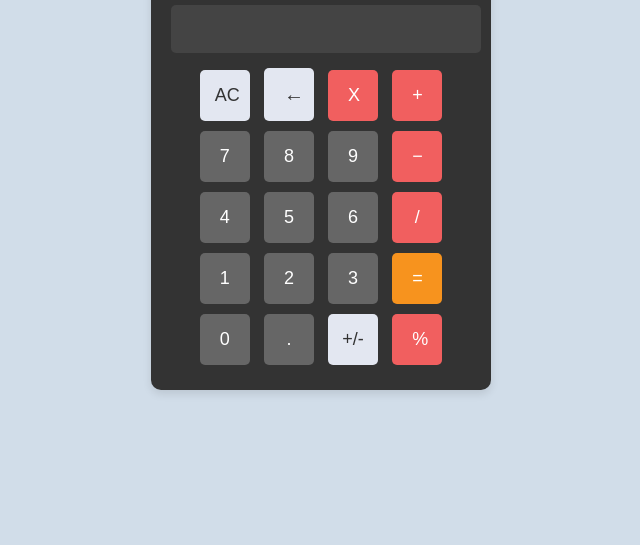
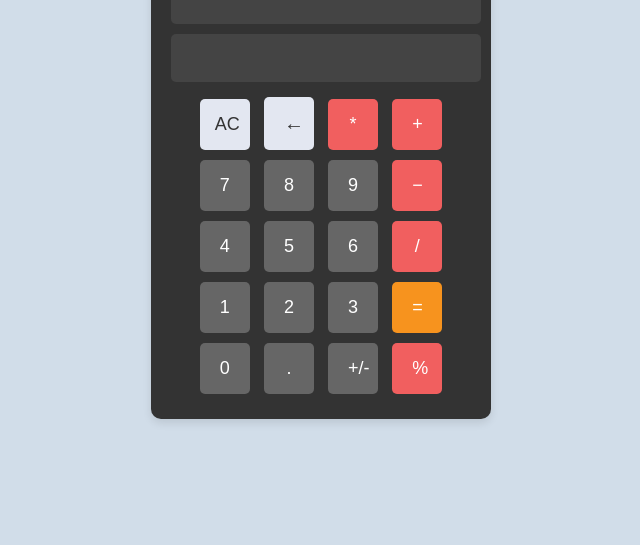
Before and after one commit to Shaha-Faizan/calculator, a plain HTML site: page index.html in a window 1280 px wide. Shown: the part 255-800 px from the top of the page, without its empty margins (319-959 px from the left). Drawn offline with Linux system fonts and the light colour scheme.

Commit message:
Update index.html

```diff
--- a/index.html
+++ b/index.html
@@ -10,33 +10,30 @@
 
     <div class="calculator">
       <h1>Calculator</h1>
-       <input id="display" class="input" type="text" readonly>
+       <input id="expression" class="input" type="text" readonly>
+       <input id="result" class="input" type="text" readonly>
        <div class="keys">
-            <button class="button  clear">AC</button>
+            <button class="button clear">AC</button>
             <button class="button cut">←</button>
-
-            <button class="button operator">X</button>
-           <button class="button operator">+</button>
-
-
+            <button class="button multi operator">*</button>
+            <button class="button operator">+</button>
             <button class="button">7</button>
             <button class="button">8</button>
             <button class="button">9</button>
-             <button class="button operator">−</button>
+            <button class="button operator">−</button>
             <button class="button">4</button>
             <button class="button">5</button>
             <button class="button">6</button>
-        <button class="button operator">/</button>
-
+            <button class="button operator">/</button>
             <button class="button">1</button>
             <button class="button">2</button>
             <button class="button">3</button>
             <button class="button equal">=</button>
             <button class="button">0</button>
-          <button class="button">.</button>
-          <button class="button sign-change">+/-</button>
-           <button class="button operator percent">%</button>
+            <button class="button">.</button>
 
+            <button class="button sign">+/-</button>
+            <button class="button operator">%</button>
 
        </div>
     </div>
```
